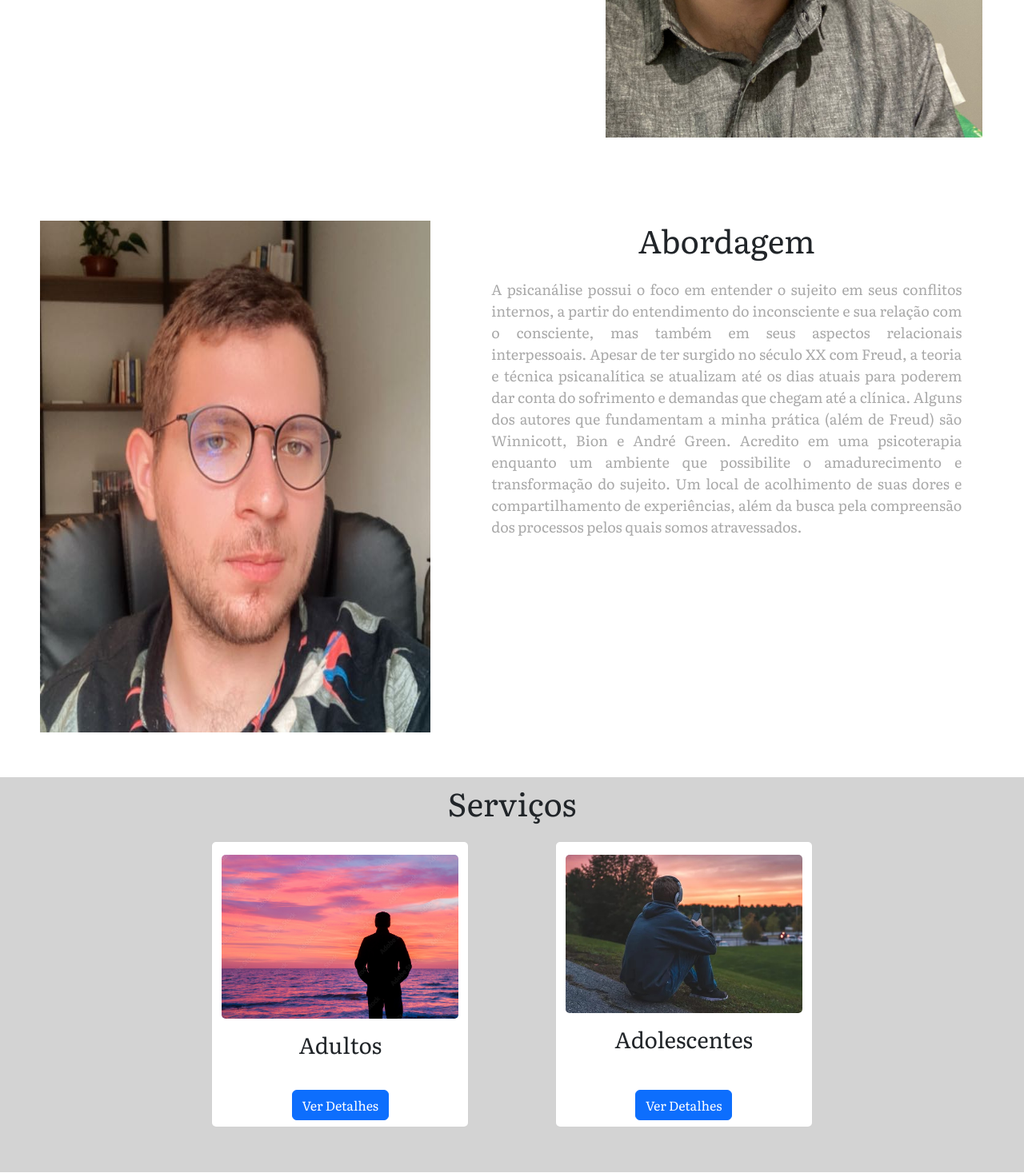
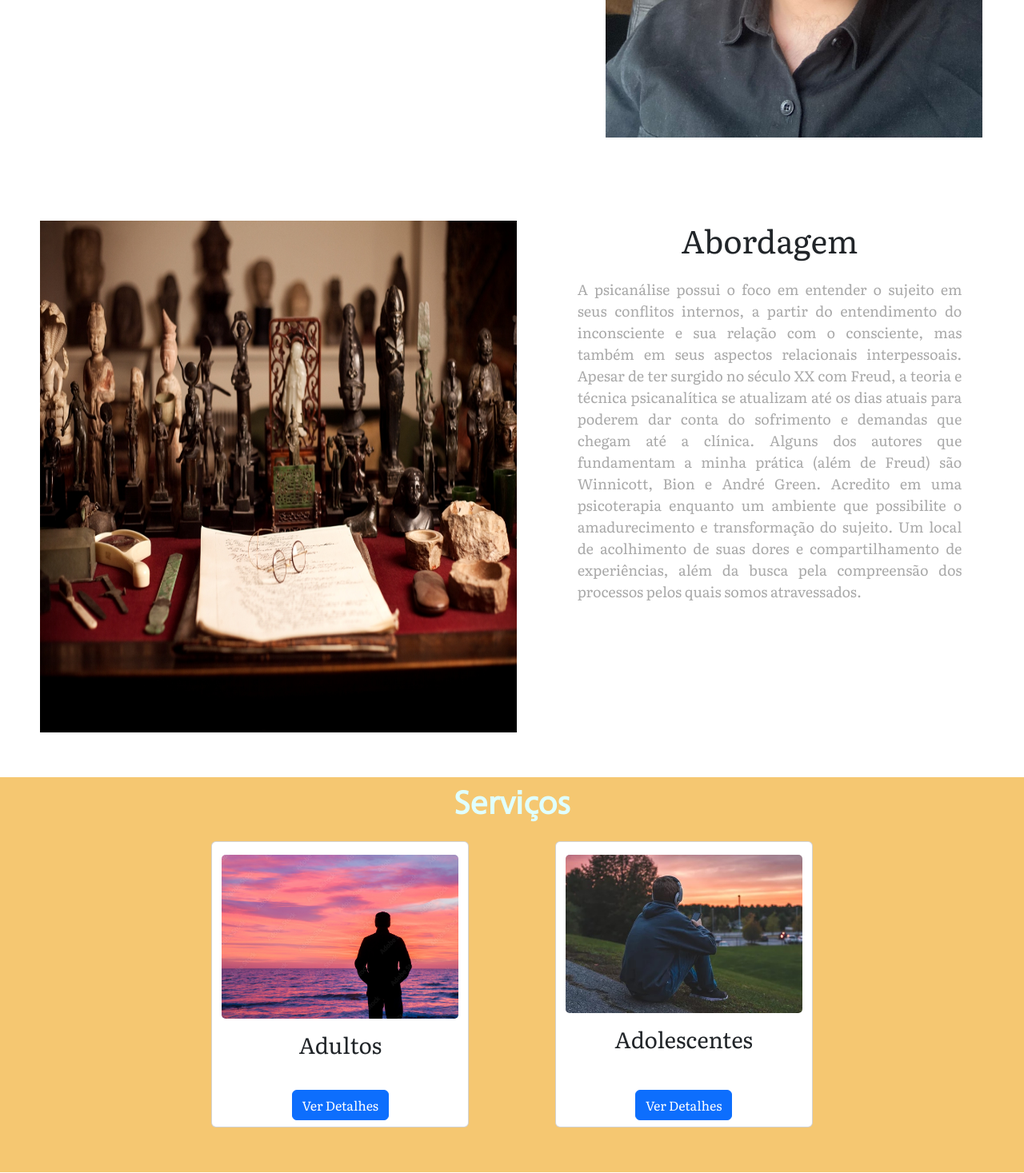
Before and after one commit to adriyear99/psi-sebs-landing-page, a React (Create React App) app in the folder sebs-page/: page / in a window 1280 px wide. Shown: the part 1330-2797 px from the top of the page at 80% size. Built offline with nearby package versions, Linux system fonts and the light colour scheme.

Commit message:
Correções layout de serviços

```diff
--- a/sebs-page/src/App.css
+++ b/sebs-page/src/App.css
@@ -37,7 +37,7 @@
 }
 
 #servicos{
-  background-color: lightgray;
+  background-color: #f5c771;
 }
 
 .servico{
@@ -73,3 +73,14 @@
     height: 80vh;
   }
 }
+
+@font-face {
+  font-family: frutiger;
+  src: url('./assets/fonts/Frutiger\ Neue\ W02\ Book.ttf');
+}
+
+.frutiger-font{
+  font-family: frutiger;
+  color:lightcyan;
+  font-weight: bold;
+}
--- a/sebs-page/src/components/Abordagem.js
+++ b/sebs-page/src/components/Abordagem.js
@@ -6,11 +6,11 @@ function Abordagem() {
         <div id="abordagem" className="p-2 my-5">
             <div className="row justify-content-center">
                 <img
-                    src={require("../assets/sebs3.jpg")}
+                    src={require("../assets/freud.jpg")}
                     alt="Sebastião Venâncio"
-                    className="imagem col-12 col-md-5 mb-3 mb-md-0 px-5 ps-md-0 pe-md-5"
+                    className="imagem col-12 col-md-6 mb-3 mb-md-0 px-5 ps-md-0 pe-md-5"
                 />
-                <section className="col-11 col-md-6 text-justify">
+                <section className="col-11 col-md-5 text-justify">
                     <h1 className="text-center">Abordagem</h1>
                     <p className="texto p-3">
                         A psicanálise possui o foco em entender o sujeito em seus conflitos internos, a partir do entendimento do inconsciente e sua relação com o consciente, mas também em seus aspectos relacionais interpessoais. Apesar de ter surgido no século XX com Freud, a teoria e técnica psicanalítica se atualizam até os dias atuais para poderem dar conta do sofrimento e demandas que chegam até a clínica. Alguns dos autores que fundamentam a minha prática (além de Freud) são Winnicott, Bion e André Green. Acredito em uma psicoterapia enquanto um ambiente que possibilite o amadurecimento e transformação do sujeito. Um local de acolhimento de suas dores e compartilhamento de experiências, além da busca pela compreensão dos processos pelos quais somos atravessados.
--- a/sebs-page/src/components/Contato.js
+++ b/sebs-page/src/components/Contato.js
@@ -80,7 +80,7 @@ function Contato() {
                     </div>
                     <div className="row justify-content-center">
                         <Form.Group className="mb-3 col-11 col-md-6" controlId="tipoAtendimento">
-                            <Form.Label className="text-warning">
+                            <Form.Label className="text-warning frutiger-font">
                                 Qual opção é melhor para você?
                             </Form.Label>
                             <Form.Select aria-label="Tipo de Atendimento" defaultValue={"1"} onChange={e => setTipoAtendimento(e.target.value)}>
@@ -89,7 +89,7 @@ function Contato() {
                             </Form.Select>
                         </Form.Group>
                         <Form.Group className="mb-3 col-11 col-md-6" controlId="tipoPaciente" onChange={e => setTipoPaciente(e.target.value)}>
-                            <Form.Label className="text-warning">
+                            <Form.Label className="text-warning frutiger-font">
                                 Qual tipo de atendimento?
                             </Form.Label>
                             <Form.Select aria-label="Tipo de Paciente" defaultValue={"1"}>
--- a/sebs-page/src/components/Servicos.js
+++ b/sebs-page/src/components/Servicos.js
@@ -15,7 +15,7 @@ function Servicos() {
 
     return (
         <div id="servicos" className="p-2 mt-3 mb-5">
-            <h1 className="col-12 mb-4 text-center">Serviços</h1>
+            <h1 className="col-12 mb-4 text-center frutiger-font">Serviços</h1>
             <div className="row justify-content-center mb-5">
                 <Card className="col-7 col-md-3 mb-4 mb-md-0 d-flex align-items-center">
                     <Card.Img
--- a/sebs-page/src/components/Sobre.js
+++ b/sebs-page/src/components/Sobre.js
@@ -5,8 +5,8 @@ function Sobre() {
     return (
         <div id="sobre" className="p-5">
             <div className="row justify-content-center">
-                <section className="col-12 col-md-5 order-md-2 px-3 mb-5 mb-md-0  d-flex flex-wrap align-items-center">
-                    <img src={require("../assets/sebs2.jpg")} alt="Sebastião Venâncio" className="imagem"/>
+                <section className="col-12 col-md-5 order-md-2 px-3 mb-5 mb-md-0 d-flex flex-wrap align-items-center">
+                    <img src={require("../assets/sebs4.jpg")} alt="Sebastião Venâncio" className="imagem"/>
                 </section>
                 <section className="col-11 col-md-7 order-md-1 text-justify px-0 px-md-5">
                     <h1 className="text-center mb-3">Sobre Mim</h1>
```
Also changed, not shown: sebs-page/src/components/Perguntas.js (+3 -37 lines), sebs-page/src/assets/fonts/Frutiger Neue W02 Book.ttf (added), sebs-page/src/assets/sebs4.jpg (added).
